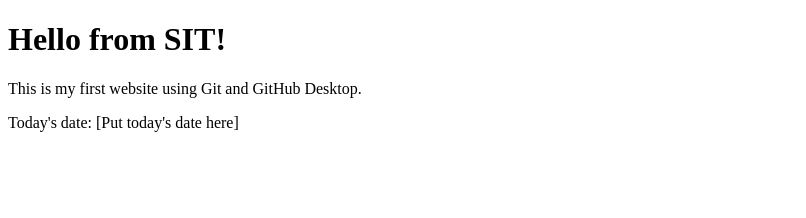
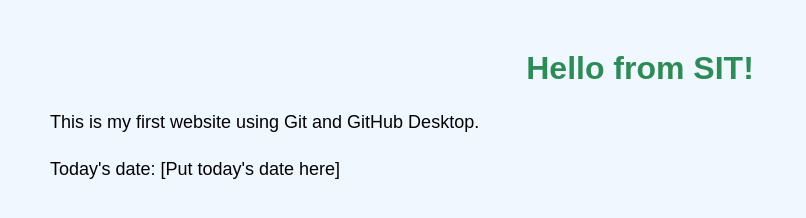
Before and after one commit to veilunn/my-first-website, a plain HTML site: page index.html in a window 1280 px wide. Shown: the whole page, without its empty margins (0-806 px from the left). Drawn offline with Linux system fonts and the light colour scheme.

Commit message:
Add CSS styling to make the website look better

```diff
--- a/index.html
+++ b/index.html
@@ -2,6 +2,7 @@
 <html>
 <head>
   <title>My First Website</title>
+  <link rel="stylesheet"href="style.css">
 </head>
 <body>
   <h1>Hello from SIT!</h1>
--- /dev/null
+++ b/style.css
@@ -0,0 +1,15 @@
+body {
+  font-family: Arial, sans-serif;
+  background-color: #f0f8ff;
+  margin: 50px;
+}
+
+h1 {
+  color: #2e8b57;
+  text-align: center;
+}
+
+p {
+  font-size: 18px;
+  line-height: 1.6;
+}
```
